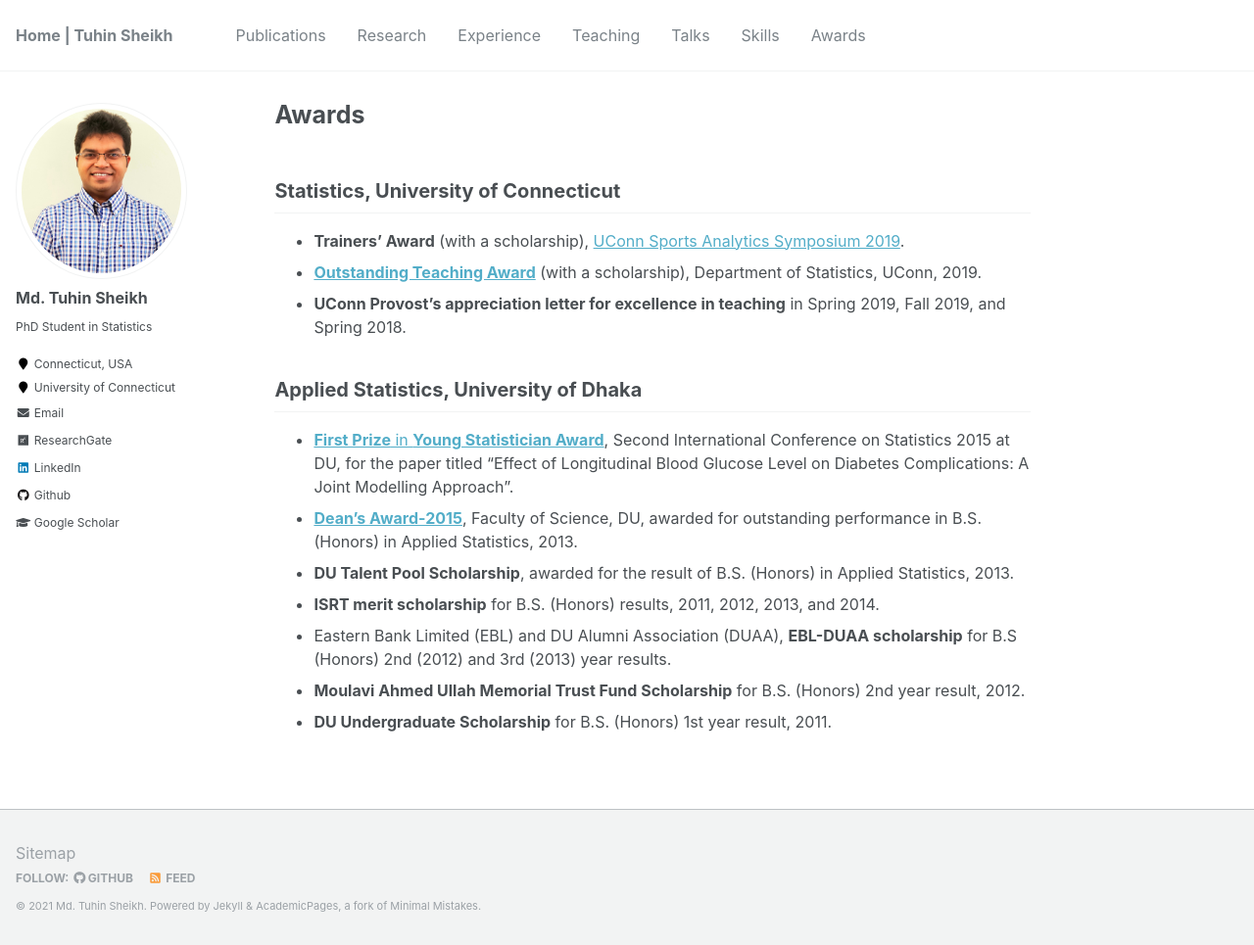
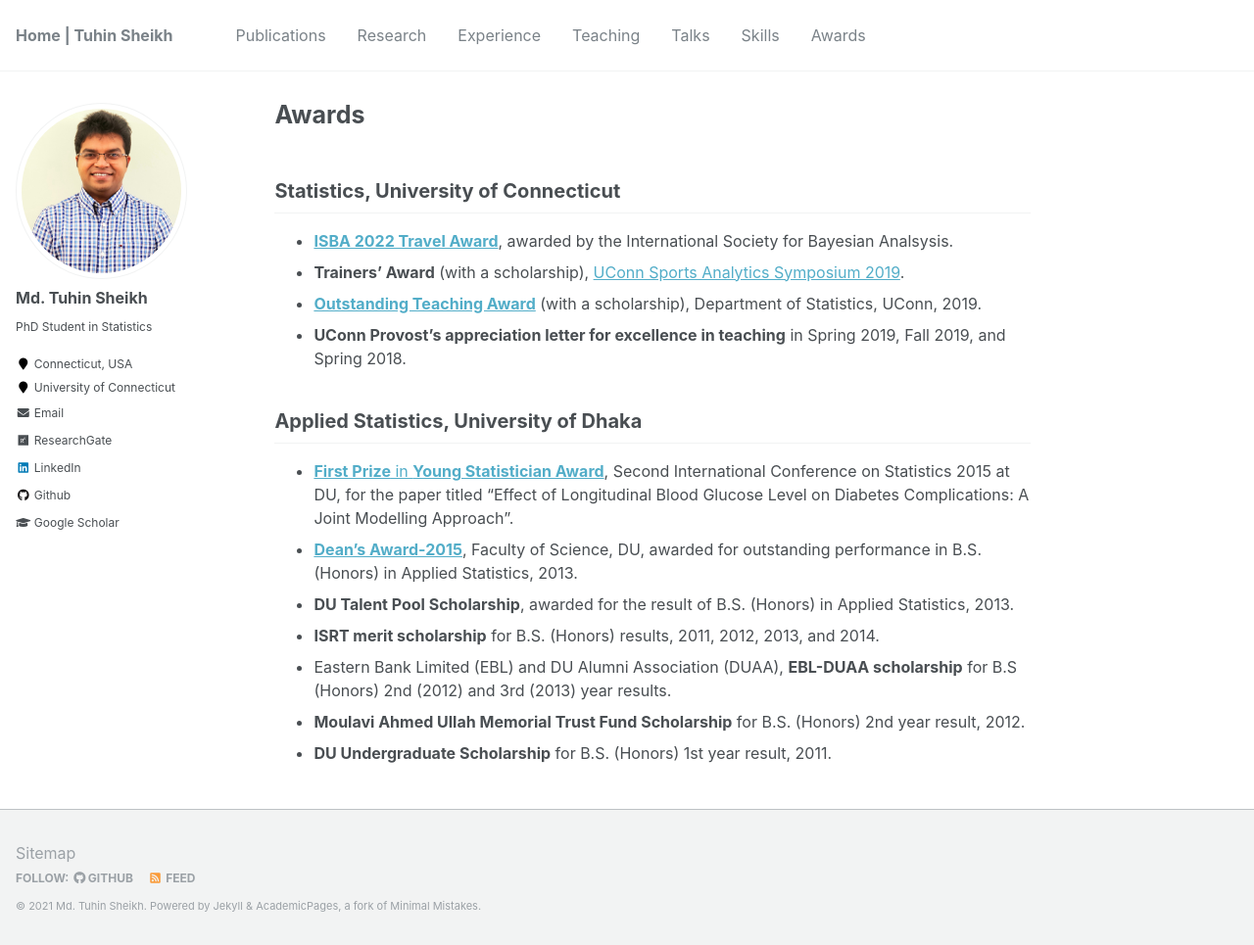
Before and after one commit to mdtuhinsheikh/mdtuhinsheikh.github.io, a Jekyll site: the page built from _pages/awards.md, in a window 1280 px wide and 965 px high. Shown: the whole window at 98% size. Built offline with Jekyll 4.4.1, drawn with Linux system fonts in a browser that asks for light colours.

Commit message:
Update awards.md

```diff
--- a/_pages/awards.md
+++ b/_pages/awards.md
@@ -5,6 +5,7 @@ author_profile: true
 ---
 
 ## Statistics, University of Connecticut
+* **[ISBA 2022 Travel Award](https://isbawebmaster.github.io/ISBA2022/)**, awarded by the International Society for Bayesian Analsysis.
 * **Trainers' Award** (with a scholarship), [UConn Sports Analytics Symposium 2019](https://statds.org/events/ucsas2019/).
 * [**Outstanding Teaching Award**](https://stat.uconn.edu/student-awards/) (with a scholarship), Department of Statistics, UConn, 2019.
 * **UConn Provost's appreciation letter for excellence in teaching** in Spring 2019, Fall 2019, and Spring 2018.
```
